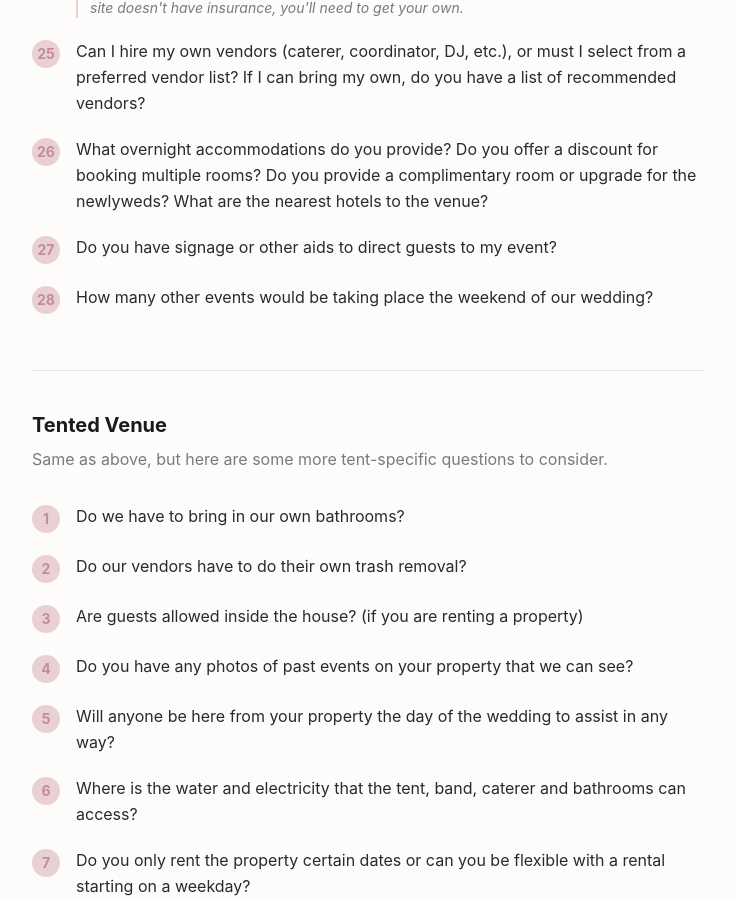
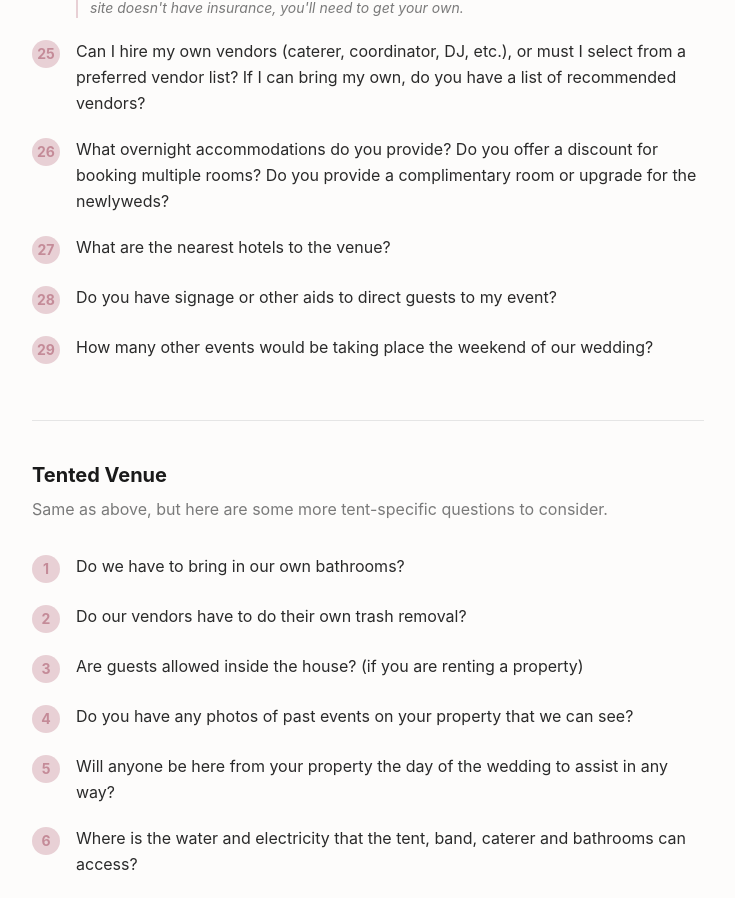
Before and after one commit to dailyido/website, a Next.js app: page /what-to-ask-venue in a window 1280 px wide. Shown: the part 2300-3198 px from the top of the page, without its empty margins (272-1007 px from the left). Built offline with nearby package versions, Linux system fonts and the light colour scheme.

Commit message:
Update what-to-ask-venue with new PDF and split Q26
Replaces PDF with updated version. Splits old Q26 (overnight accommodations) into two separate questions — hotels nearby is now its own Q27, renumbering to 29 total.

Co-Authored-By: Claude Sonnet 4.6 <noreply@anthropic.com>

```diff
--- a/app/what-to-ask-venue/page.tsx
+++ b/app/what-to-ask-venue/page.tsx
@@ -39,9 +39,10 @@ const questions: Question[] = [
   { n: 23, text: 'Do you offer on-site coordination? If so, what services are included and is there an additional charge for them? Will the coordinator supervise day-of? How much assistance can I get with the setup/décor?' },
   { n: 24, text: 'Does the venue have liability insurance?', note: 'If someone gets injured during the party, you don\'t want to be held responsible—if the site doesn\'t have insurance, you\'ll need to get your own.' },
   { n: 25, text: 'Can I hire my own vendors (caterer, coordinator, DJ, etc.), or must I select from a preferred vendor list? If I can bring my own, do you have a list of recommended vendors?' },
-  { n: 26, text: 'What overnight accommodations do you provide? Do you offer a discount for booking multiple rooms? Do you provide a complimentary room or upgrade for the newlyweds? What are the nearest hotels to the venue?' },
-  { n: 27, text: 'Do you have signage or other aids to direct guests to my event?' },
-  { n: 28, text: 'How many other events would be taking place the weekend of our wedding?' },
+  { n: 26, text: 'What overnight accommodations do you provide? Do you offer a discount for booking multiple rooms? Do you provide a complimentary room or upgrade for the newlyweds?' },
+  { n: 27, text: 'What are the nearest hotels to the venue?' },
+  { n: 28, text: 'Do you have signage or other aids to direct guests to my event?' },
+  { n: 29, text: 'How many other events would be taking place the weekend of our wedding?' },
 ]
 
 const tentedQuestions = [
```
Also changed, not shown: 1 other file (tests, documents, lock files or other folders).
